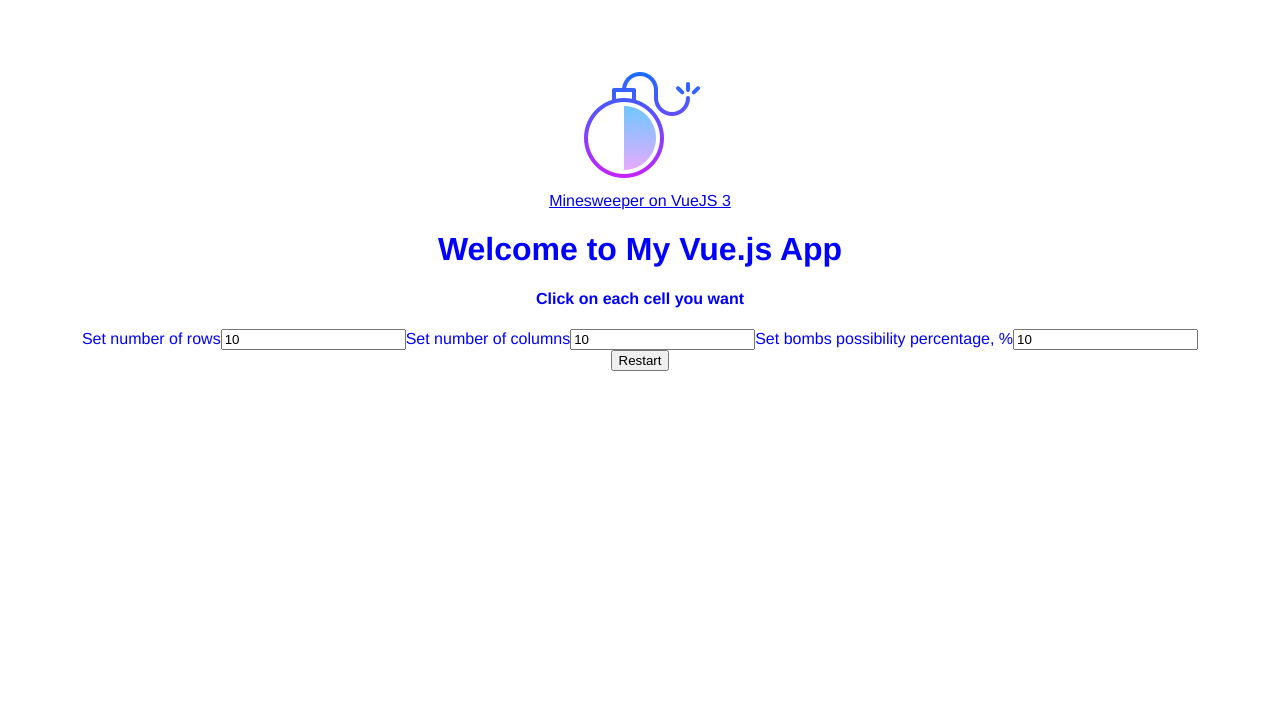
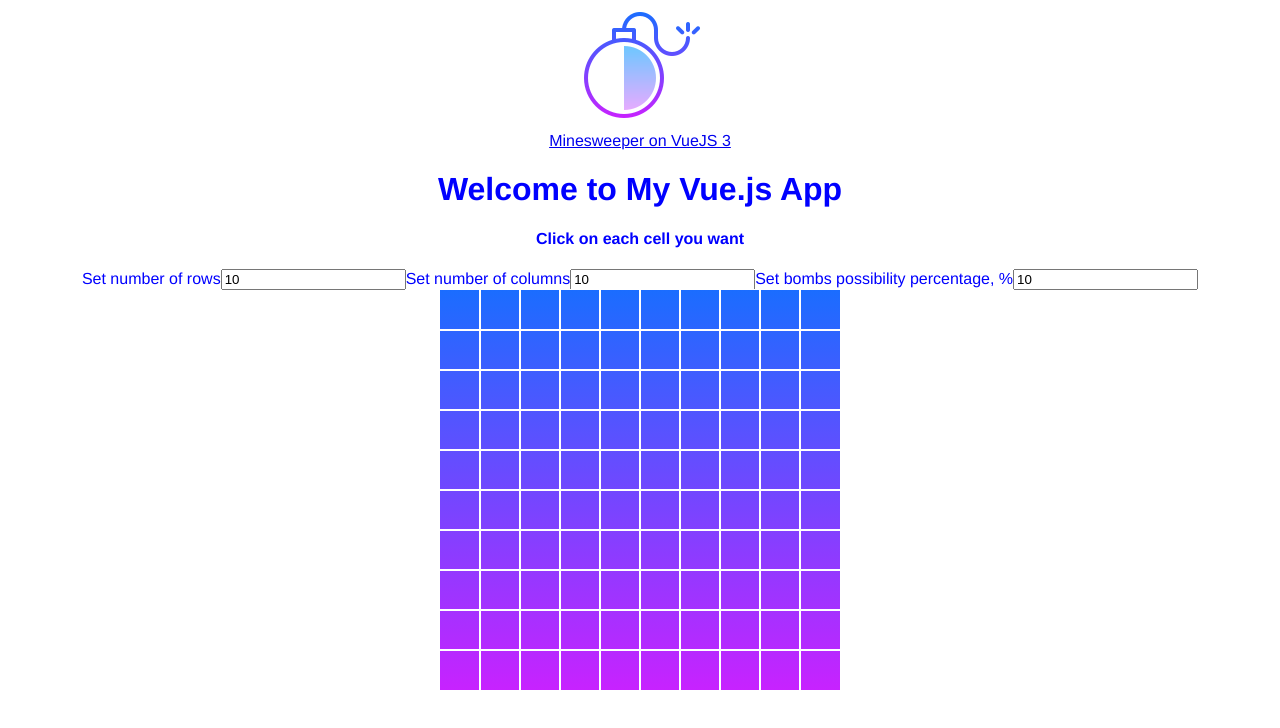
Before and after one commit to kruchai/minesweeper-vue, a Vue app: page / in a window 1280 px wide. Shown: the top 728 px of the page. Built offline with nearby package versions, Linux system fonts and the light colour scheme.

Commit message:
v0.1 (MVP): Adding the styles for the following components: Header, Battleground, Footer.

```diff
--- a/src/styles/_custom.scss
+++ b/src/styles/_custom.scss
@@ -1,3 +1,9 @@
+html,
+body {
+  height: 100%;
+  margin: 0;
+}
+
 #app {
   font-family: "Avenir", Helvetica, Arial, sans-serif;
   -webkit-font-smoothing: antialiased;
@@ -5,5 +11,89 @@
   text-align: center;
   //this is where we use the variable
   color: $primary;
-  margin-top: 60px;
+  display: flex;
+  flex-direction: column;
+  min-height: 100%;
 }
+
+.footer {
+  display: flex;
+  flex-direction: column;
+  justify-content: center;
+  margin-top: auto;
+  padding-bottom: rem(20px);
+
+  .footer-message {
+    display: flex;
+    justify-content: center;
+    align-items: flex-end;
+
+    img {
+      max-height: rem(25px);
+      padding: 0 rem(5px);
+    }
+  }
+}
+
+.battleground {
+  display: grid;
+  //grid-template-columns: repeat(10, 1fr);
+  //grid-template-rows: repeat(10, 1fr);
+  margin: 0 auto;
+  background: linear-gradient(rgb(26, 109, 255) -0.42%, rgb(200, 34, 255) 100.42%);
+  width: initial;
+
+  &.show-all {
+    background: none;
+
+    ~ .restart {
+      margin: 0 auto;
+      display: inline-block;
+    }
+
+    .child-cell {
+      background-color: #eee;
+    }
+
+    [data-bomb=bomb] {
+      > .child-cell {
+        background-color: red;
+      }
+    }
+  }
+
+  ~ .restart {
+    display: none;
+  }
+
+  .parent-cell {
+    position: relative;
+    outline: 1px solid #fff;
+    transition: ease-in-out 0.5s;
+    display: inline-block;
+
+    &:hover {
+      background-color: #fff;
+      opacity: 0.33;
+    }
+
+    .child-cell {
+      font-size: 0;
+      height: rem(40px);
+      width: 100%;
+      z-index: 2;
+      cursor: pointer;
+    }
+
+    .clicked {
+      background-color: #eee;
+    }
+
+  }
+
+  [data-bomb=bomb] {
+    > .clicked {
+      background-color: red;
+    }
+  }
+}
```
